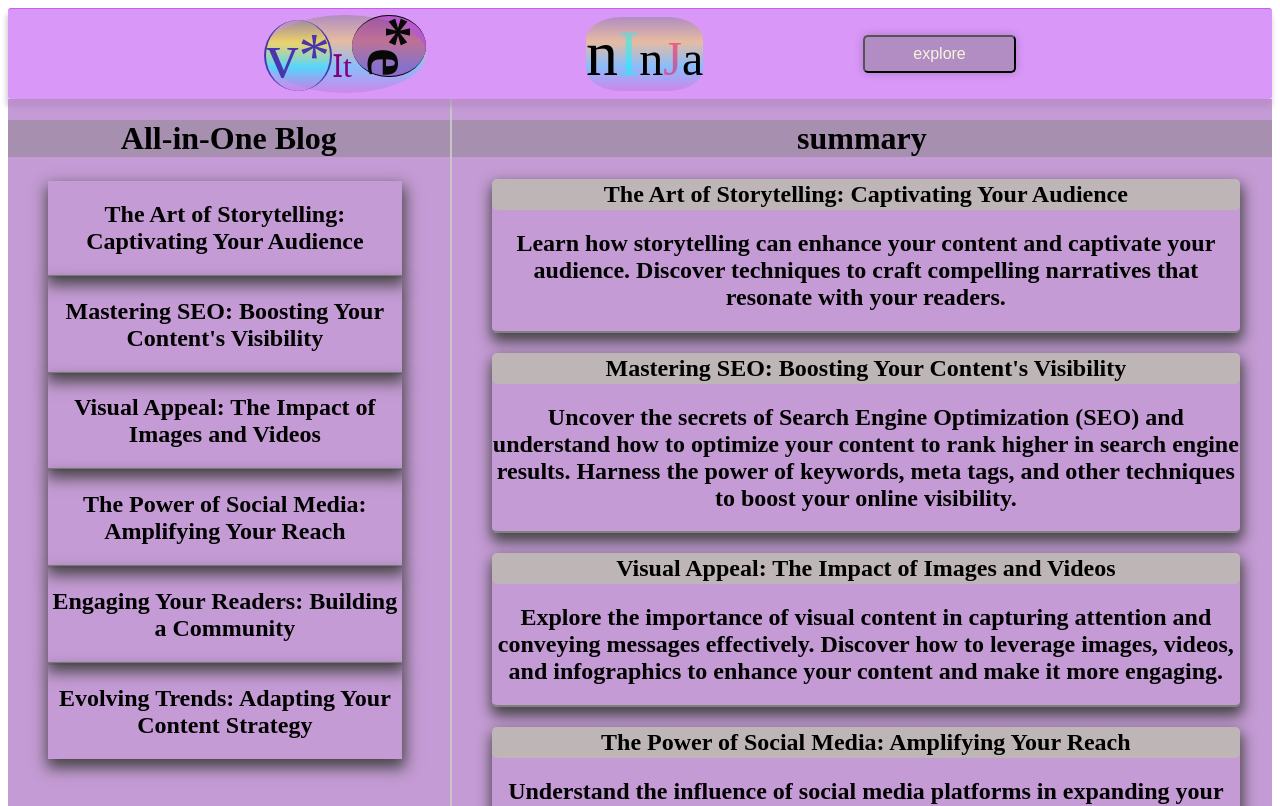
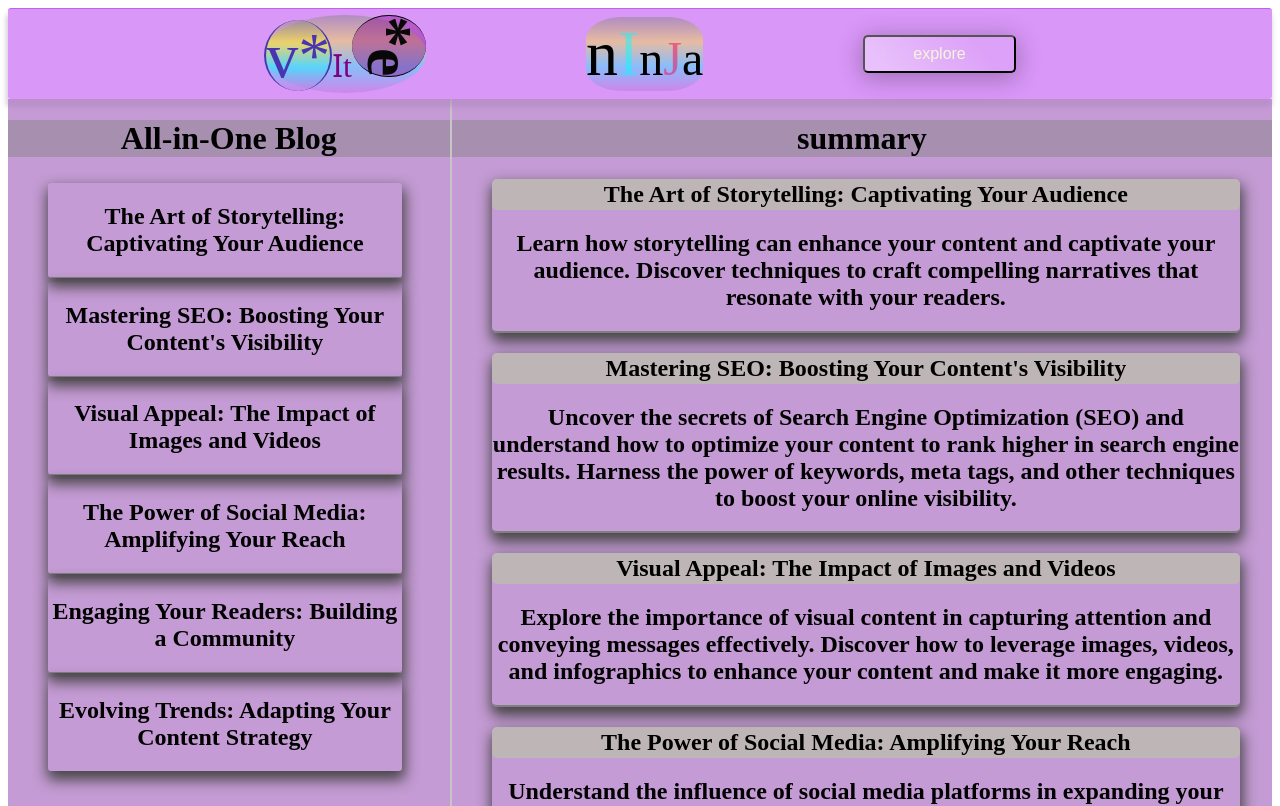
Before and after one commit to kelvinclever/reactblog, a React (Vite) app: page / in a window 1280 px wide. Shown: the top 806 px of the page. Built offline with nearby package versions, Linux system fonts and the light colour scheme.

Commit message:
changes to button

```diff
--- a/src/component/navbar.css
+++ b/src/component/navbar.css
@@ -15,7 +15,6 @@
 
 }
 .nav button{
-    background-color: rgba(128, 128, 128, 0.452);
     font-family: Arial, Helvetica, sans-serif;
     padding: 0.5rem 3rem;
     border-radius: 5px;
@@ -23,7 +22,14 @@
     font-size: 1rem;
     color: beige;
     cursor: pointer;
-    box-shadow: 0px 0px 10px rgba(0, 0, 0, 0.2);
+    background: linear-gradient(
+        50deg,
+        rgba(255, 255, 255, 0.4) 12%,
+        rgba(255, 255, 255, 0.1) 77%
+      );
+      box-shadow: 0px 4px 24px 1px rgba(0, 0, 0, 0.28);
+      backdrop-filter: blur(5px);
+      -webkit-backdrop-filter: blur(5px);
 }
 .nav button:hover {
 background-color:gray;
--- a/src/component/rightside.css
+++ b/src/component/rightside.css
@@ -15,7 +15,8 @@
  border-bottom: 1px solid grey;
  display: flex;
  justify-content: center;
- margin-top: 2px;
+ margin-top: 4px;
+ border-radius: 3px;
  text-align: center;
  box-shadow: 1px 7px 14px 2px rgba(71,69,71,1);
 -webkit-box-shadow: 1px 7px 14px 2px rgba(71,69,71,1);
```
